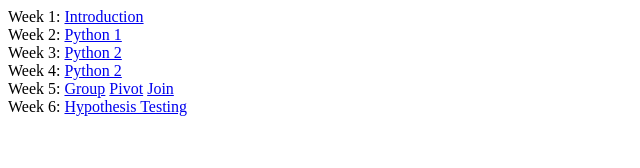
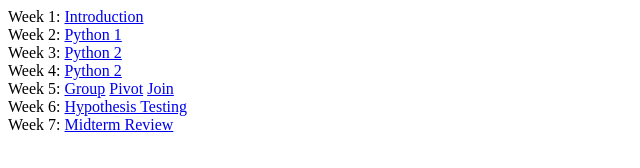
Before and after one commit to averyyip/averyyip.github.io, a plain HTML site: page index.html in a window 1280 px wide. Shown: the whole page, without its empty margins (0-640 px from the left). Drawn offline with Linux system fonts and the light colour scheme.

Commit message:
Added mt review

```diff
--- a/index.html
+++ b/index.html
@@ -54,5 +54,12 @@
         >Hypothesis Testing</a
       >
     </div>
+    <div>
+      Week 7:
+      <a
+        href="https://docs.google.com/presentation/d/1Az4AHGjXfT6_weNXlGUS0khP_-VouxW4d4mLc0l-LRU/edit#slide=id.p"
+        >Midterm Review</a
+      >
+    </div>
   </body>
 </html>
```
